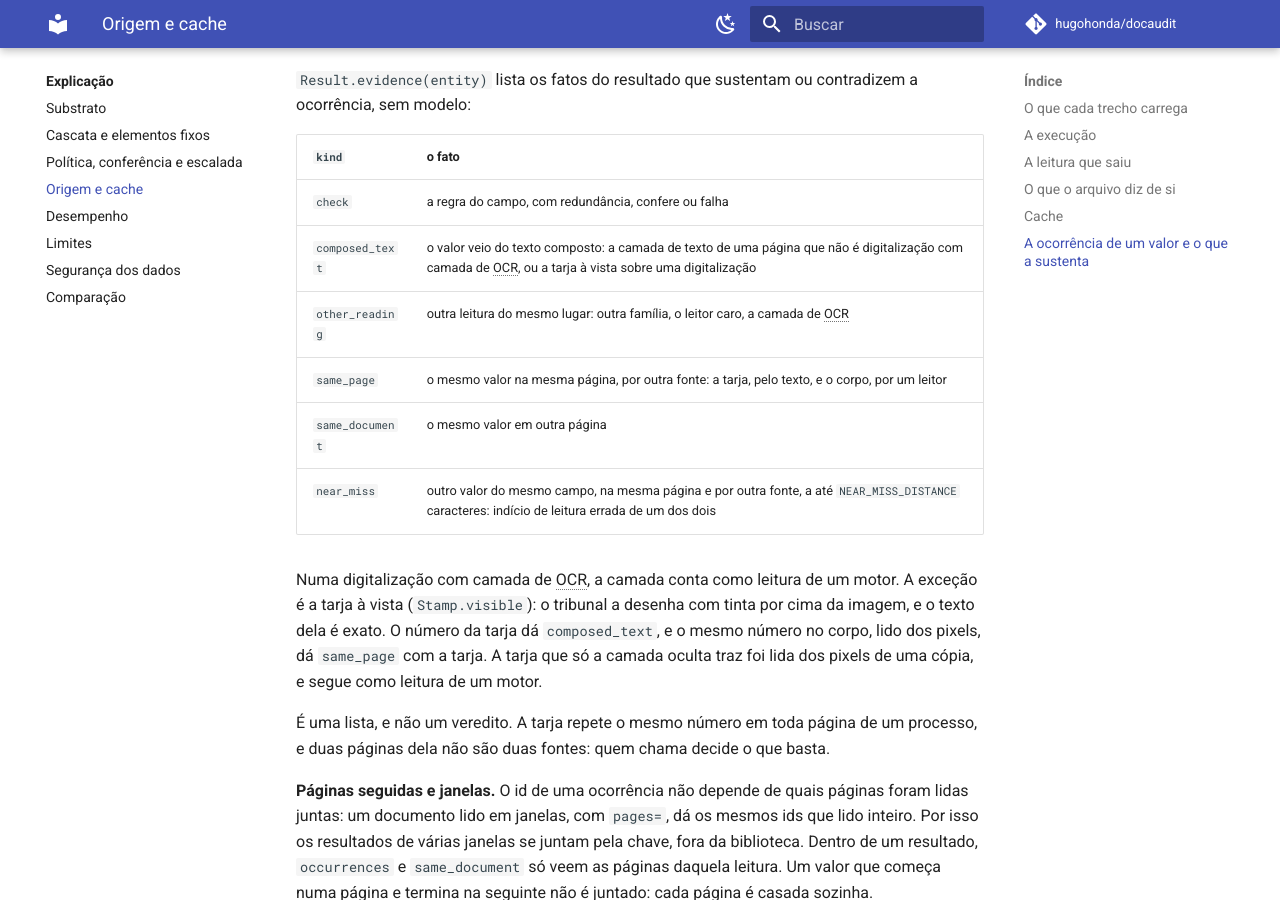
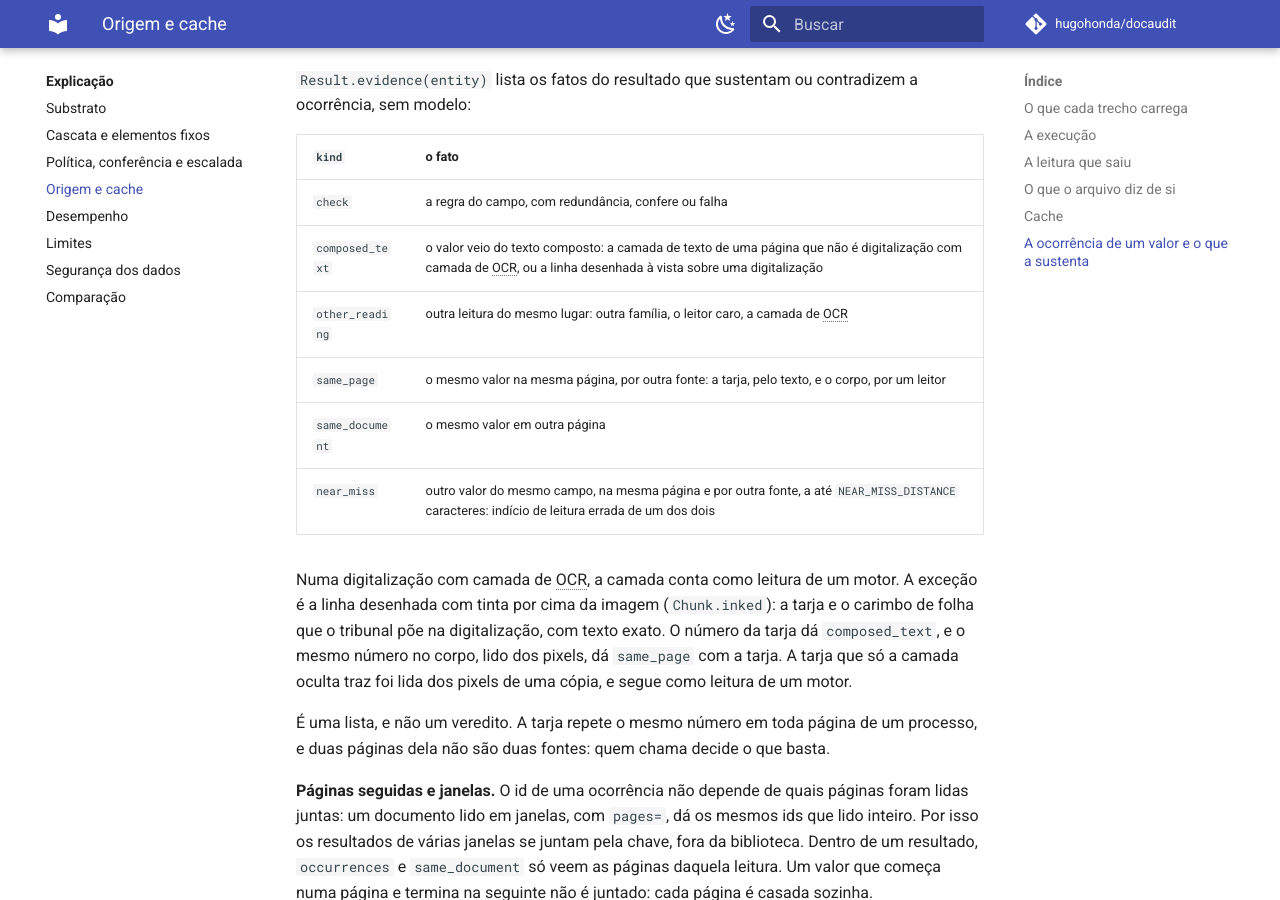
Before and after one commit to hugohonda/docaudit, an MkDocs documentation site: the page built from docs/concepts/provenance.md, in a window 1280 px wide and 900 px high, scrolled down 3558 px. Built offline with MkDocs 1.6.1 and Material for MkDocs 9.7.7, drawn with Linux system fonts in a browser that asks for light colours; comment, search, counter and statistics services are not loaded.

Commit message:
marca por linha o texto desenhado com tinta, no lugar da visibilidade da tarja
`Chunk.inked` vem de `DrawnLine.visible`, que o leitor da camada já lê:
não há segunda passada pelo PDF, nem regra especial da tarja em
`Page.composes`. Numa digitalização, a linha à vista é composta: a tarja,
o carimbo de folha, que `_with_visible_stamps` já tratava igual, e, com
`trust_layer="always"`, qualquer linha desenhada com tinta sobre a
imagem. A camada oculta segue de um motor.

O campo não entra no id. O `output_version` de `text_layer` sobe porque a
saída guardada no cache muda. Tempo, melhor de três neste Mac: 300
páginas nato-digitais com tarja, só `text_layer`, 6,48 s na main e 6,27 s
aqui; 20 leituras de uma digitalização com tarja, 0,40 s e 0,45 s.

```diff
--- a/docs/concepts/provenance.md
+++ b/docs/concepts/provenance.md
@@ -155,18 +155,18 @@ contradizem a ocorrência, sem modelo:
 | `kind` | o fato |
 |---|---|
 | `check` | a regra do campo, com redundância, confere ou falha |
-| `composed_text` | o valor veio do texto composto: a camada de texto de uma página que não é digitalização com camada de OCR, ou a tarja à vista sobre uma digitalização |
+| `composed_text` | o valor veio do texto composto: a camada de texto de uma página que não é digitalização com camada de OCR, ou a linha desenhada à vista sobre uma digitalização |
 | `other_reading` | outra leitura do mesmo lugar: outra família, o leitor caro, a camada de OCR |
 | `same_page` | o mesmo valor na mesma página, por outra fonte: a tarja, pelo texto, e o corpo, por um leitor |
 | `same_document` | o mesmo valor em outra página |
 | `near_miss` | outro valor do mesmo campo, na mesma página e por outra fonte, a até `NEAR_MISS_DISTANCE` caracteres: indício de leitura errada de um dos dois |
 
 Numa digitalização com camada de OCR, a camada conta como leitura de um motor.
-A exceção é a tarja à vista (`Stamp.visible`): o tribunal a desenha com tinta
-por cima da imagem, e o texto dela é exato. O número da tarja dá
-`composed_text`, e o mesmo número no corpo, lido dos pixels, dá `same_page`
-com a tarja. A tarja que só a camada oculta traz foi lida dos pixels de uma
-cópia, e segue como leitura de um motor.
+A exceção é a linha desenhada com tinta por cima da imagem (`Chunk.inked`): a
+tarja e o carimbo de folha que o tribunal põe na digitalização, com texto
+exato. O número da tarja dá `composed_text`, e o mesmo número no corpo, lido
+dos pixels, dá `same_page` com a tarja. A tarja que só a camada oculta traz
+foi lida dos pixels de uma cópia, e segue como leitura de um motor.
 
 É uma lista, e não um veredito. A tarja repete o mesmo número em toda página
 de um processo, e duas páginas dela não são duas fontes: quem chama decide o
```
Also changed, not shown: CHANGELOG.md (+5 -7 lines), docs/limits.md (+7 -3 lines), docs/response/fields.md (+3 -3 lines), docs/response/result.schema.json (+13 -13 lines), 5 other files.
